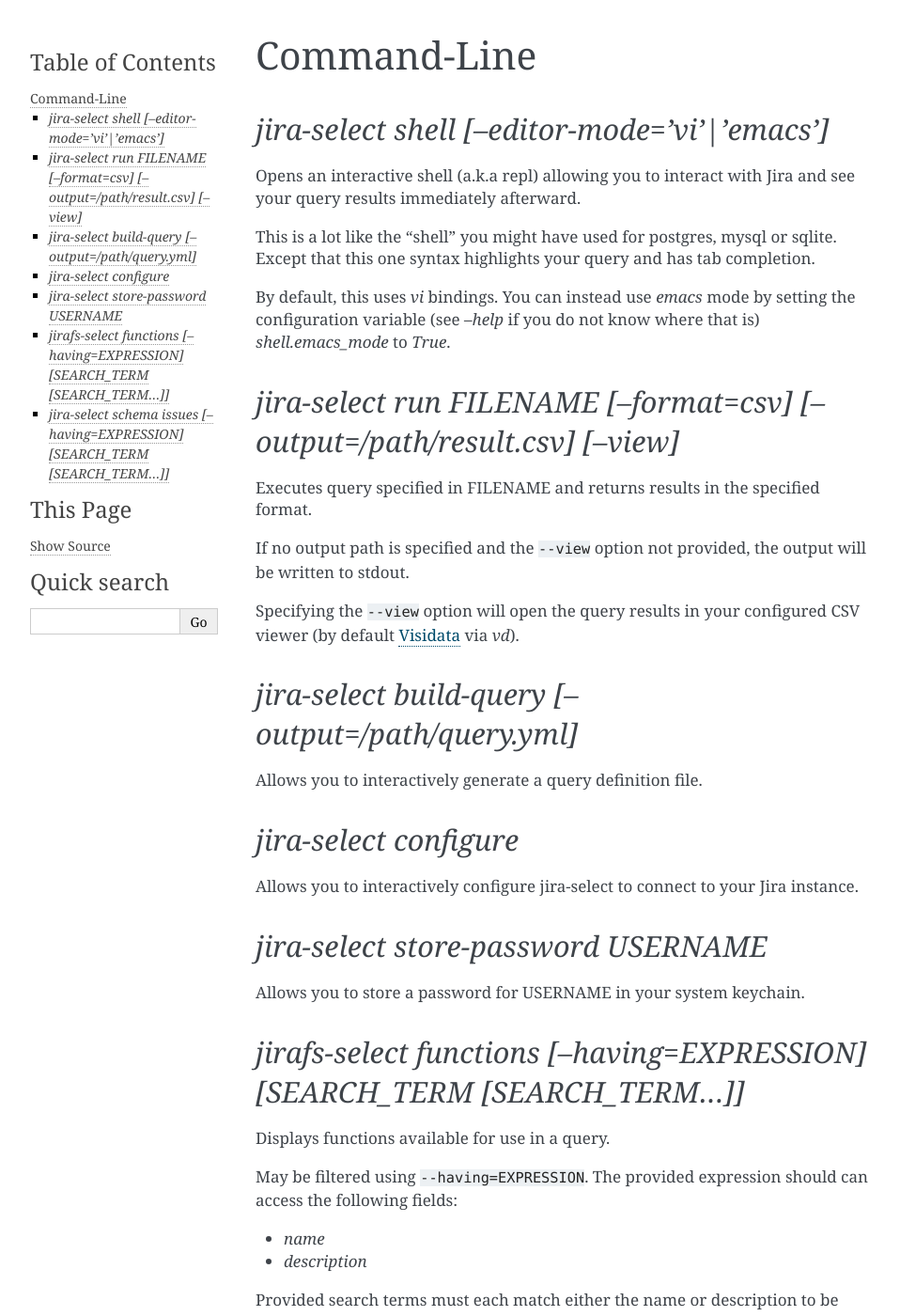
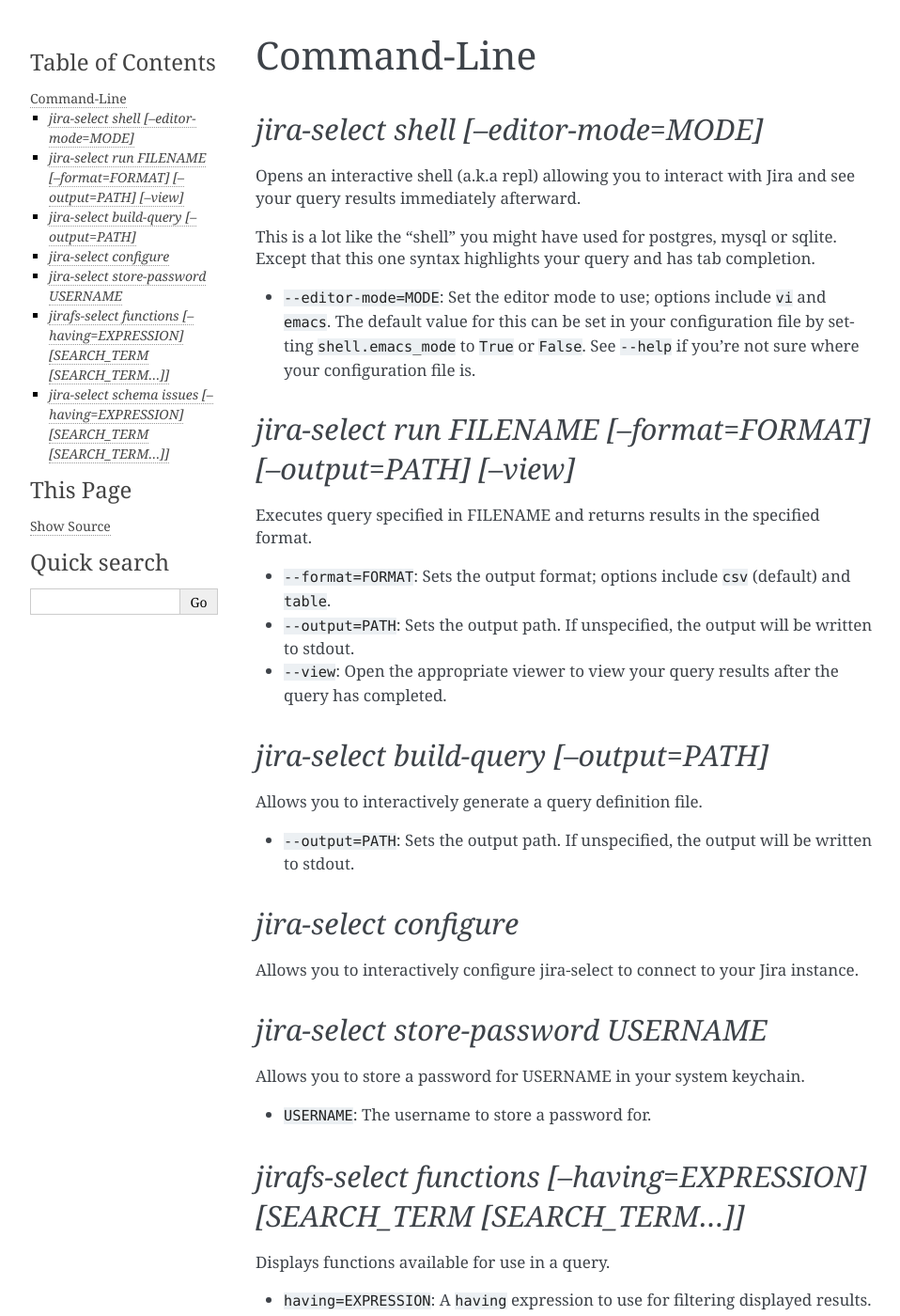
Before and after one commit to coddingtonbear/jira-select, a Sphinx documentation site: the page built from docs/commands.rst, in a window 1280 px wide and 1400 px high. Shown: the whole window at 94% size, without its empty margins (148-1106 px from the left). Built offline with Sphinx 7.4.7, drawn with Linux system fonts in a browser that asks for light colours; some of the changed text lies outside the part shown.

Commit message:
Updating command-line documentation.

```diff
--- a/docs/commands.rst
+++ b/docs/commands.rst
@@ -1,8 +1,8 @@
 Command-Line
 ============
 
-`jira-select shell [--editor-mode='vi'|'emacs']`
-------------------------------------------------
+`jira-select shell [--editor-mode=MODE]`
+----------------------------------------
 
 Opens an interactive shell (a.k.a repl) allowing you to interact with Jira
 and see your query results immediately afterward.
@@ -11,25 +11,31 @@
 or sqlite. Except that this one syntax highlights your query and has
 tab completion.
 
-By default, this uses `vi` bindings.  You can instead use `emacs` mode
-by setting the configuration variable (see `--help` if you do not
-know where that is) `shell.emacs_mode` to `True`.
+* ``--editor-mode=MODE``: Set the editor mode to use; options include
+  ``vi`` and ``emacs``.  The default value for this can be set in your
+  configuration file by setting ``shell.emacs_mode`` to ``True`` or
+  ``False``.  See ``--help`` if you're not sure where your configuration
+  file is.
 
-`jira-select run FILENAME [--format=csv] [--output=/path/result.csv] [--view]`
--------------------------------------------------------------------------------
+`jira-select run FILENAME [--format=FORMAT] [--output=PATH] [--view]`
+---------------------------------------------------------------------
 
 Executes query specified in FILENAME and returns results in the specified format.
 
-If no output path is specified and the ``--view`` option not provided, the
-output will be written to stdout.
+* ``--format=FORMAT``: Sets the output format; options include ``csv`` (default)
+  and ``table``.
+* ``--output=PATH``: Sets the output path.  If unspecified, the output
+  will be written to stdout.
+* ``--view``: Open the appropriate viewer to view your query results after
+  the query has completed.
 
-Specifying the ``--view`` option will open the query results in your
-configured CSV viewer (by default `Visidata <https://www.visidata.org/>`_ via `vd`).
-
-`jira-select build-query [--output=/path/query.yml]`
+`jira-select build-query [--output=PATH]`
 ----------------------------------------------------
 
 Allows you to interactively generate a query definition file.
+
+* ``--output=PATH``: Sets the output path.  If unspecified, the output
+  will be written to stdout.
 
 `jira-select configure`
 -----------------------
@@ -42,30 +48,27 @@
 
 Allows you to store a password for USERNAME in your system keychain.
 
+* ``USERNAME``: The username to store a password for.
+
 `jirafs-select functions [--having=EXPRESSION] [SEARCH_TERM [SEARCH_TERM...]]`
 ------------------------------------------------------------------------------
 
 Displays functions available for use in a query.
 
-May be filtered using ``--having=EXPRESSION``.  The provided expression
-should can access the following fields:
-
-* `name`
-* `description`
-
-Provided search terms must each match either the name or description to be displayed.
+* ``having=EXPRESSION``: A ``having`` expression to use for filtering displayed
+  results.  The provided fields for filtering are ``name`` and ``description``.
+* ``SEARCH_TERM``: A search term to use for filtering results.  The term
+  is case-insensitive and must be present in either the function name or
+  description to be displayed.
 
 `jira-select schema issues [--having=EXPRESSION] [SEARCH_TERM [SEARCH_TERM...]]`
 --------------------------------------------------------------------------------
 
 Displays issue fields available for query.
 
-May be filtered using ``--having=EXPRESSION``.  The provided expression
-should can access the following fields:
-
-* `key`
-* `type`
-* `description`
-* `raw`
-
-Provided search terms must each match either the name or description to be displayed.
+* ``having=EXPRESSION``: A ``having`` expression to use for filtering displayed
+  results.  The provided fields for filtering are ``id``, ``type``,
+  ``description``, and ``raw``.
+* ``SEARCH_TERM``: A search term to use for filtering results.  The term
+  is case-insensitive and must be present in either the function name or
+  description to be displayed.
```
